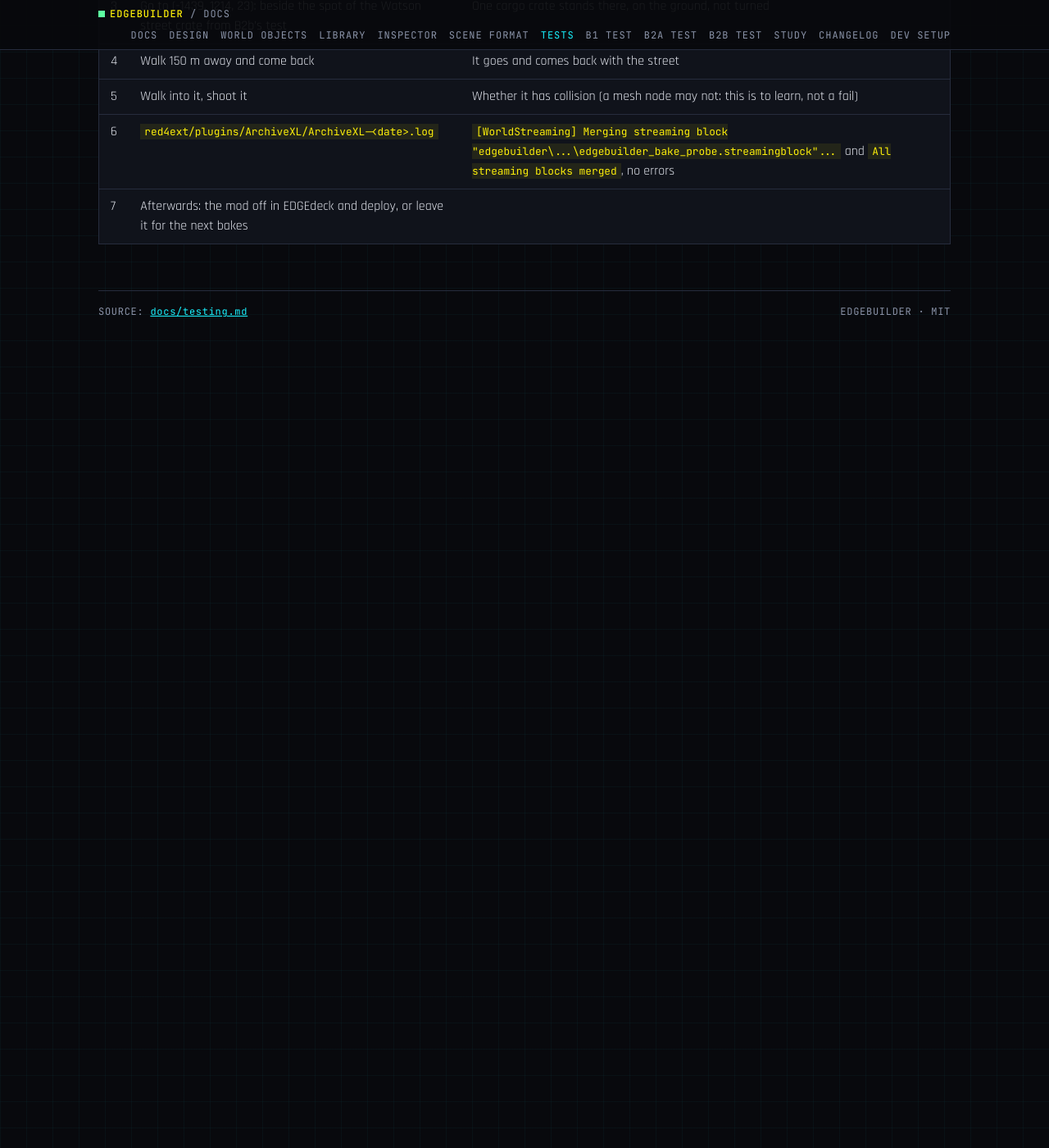
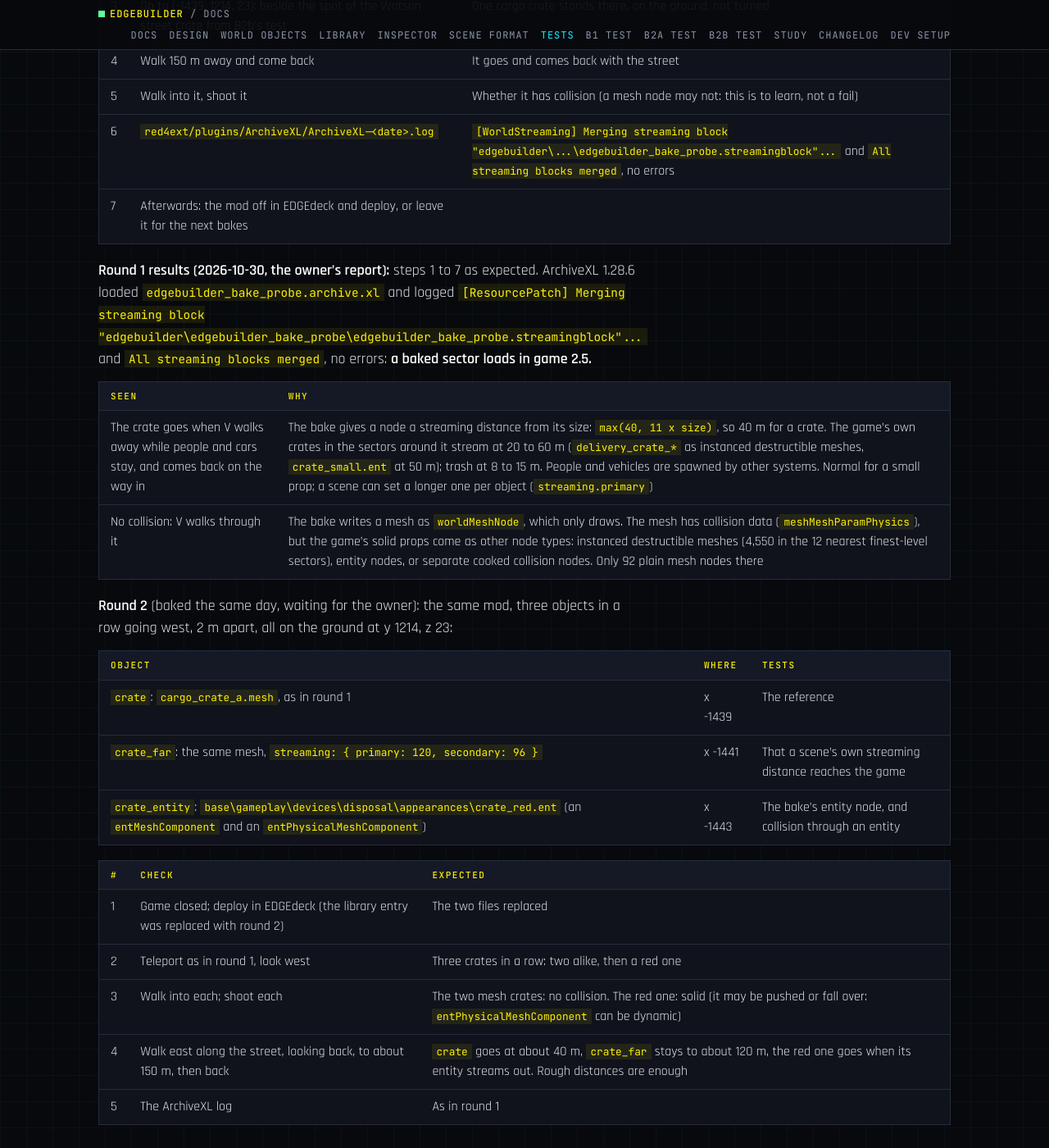
Before and after one commit to Edgemodders/EDGEbuilder, a Jekyll site: the page built from docs/testing.md, in a window 1280 px wide and 1400 px high, scrolled down 8513 px. Shown: the whole window at 82% size. Built offline with Jekyll 4.4.1, drawn with Linux system fonts in a browser that asks for light colours; some of the changed text lies outside the part shown.

Commit message:
Bake probe: round 1 passed on 2.5, round 2 for streaming distance and collision; REDbridge #13
Co-Authored-By: Claude Opus 5.5 <noreply@anthropic.com>

```diff
--- a/docs/testing.md
+++ b/docs/testing.md
@@ -22,7 +22,7 @@ Last updated 2026-10-30.
 | [B2b Camera](#b2b-camera) | In the game | B2b | 2026-10-14 (0.3.0) | Pass |
 | [B2b retest](#b2b-retest-in-032) | In the game | B2b | 2026-10-16 (0.3.2) | Pass |
 | [0.3.4 check on game 2.5](#034-check-on-game-25) | In the game | B2b | 2026-10-29 (0.3.4) | Pass |
-| [Bake probe](#bake-probe) | In the game, no EDGEbuilder | Bake probe | 2026-10-30 (REDbridge 0.11.0) | Waiting for the owner |
+| [Bake probe](#bake-probe) | In the game, no EDGEbuilder | Bake probe | 2026-10-30 (REDbridge 0.11.0) | Round 1 pass; round 2 waiting |
 
 ## Automated
 
@@ -195,7 +195,7 @@ Full steps: [B2b test](b2b-test.md). **Passed 2026-10-14** with EDGEbuilder 0.3.
 
 ### Bake probe
 
-**Built on 2026-10-30, waiting for the owner's test.** The first baked sector in the game: one crate, baked by REDbridge's `sector.build` from a script, packed by REDbridge's `project.pack`, deployed by EDGEdeck. EDGEbuilder is not involved, so it stays off for the whole test.
+**Round 1 passed on 2026-10-30** (results below); round 2 waits for the owner. The first baked sector in the game: one crate, baked by REDbridge's `sector.build` from a script, packed by REDbridge's `project.pack`, deployed by EDGEdeck. EDGEbuilder is not involved, so it stays off for the whole test.
 
 How it was made: `npm run build`, then `node scripts/bake-probe.mjs <out folder>` with REDbridge 0.11.0 (the one built in the REDbridge checkout; EDGEdeck had fetched 0.10.0, which writes 2.31 sectors). It writes `<out>/project`, the REDcode project the bake goes into, and `<out>/mod` with `archive\pc\mod\edgebuilder_bake_probe.archive` and `edgebuilder_bake_probe.archive.xl`. The crate is `cargo_crate_a.mesh` at (-1439.15, 1214.04, 23.07), not turned, scale 1: 2 m east of a crate dropped on a Watson street in B2b's test. The streaming box reaches 100 m around it.
 
@@ -216,3 +216,26 @@ streaming:
 | 5 | Walk into it, shoot it | Whether it has collision (a mesh node may not: this is to learn, not a fail) |
 | 6 | `red4ext/plugins/ArchiveXL/ArchiveXL-<date>.log` | `[WorldStreaming] Merging streaming block "edgebuilder\...\edgebuilder_bake_probe.streamingblock"...` and `All streaming blocks merged`, no errors |
 | 7 | Afterwards: the mod off in EDGEdeck and deploy, or leave it for the next bakes | |
+
+**Round 1 results (2026-10-30, the owner's report):** steps 1 to 7 as expected. ArchiveXL 1.28.6 loaded `edgebuilder_bake_probe.archive.xl` and logged `[ResourcePatch] Merging streaming block "edgebuilder\edgebuilder_bake_probe\edgebuilder_bake_probe.streamingblock"...` and `All streaming blocks merged`, no errors: **a baked sector loads in game 2.5.**
+
+| Seen | Why |
+|---|---|
+| The crate goes when V walks away while people and cars stay, and comes back on the way in | The bake gives a node a streaming distance from its size: `max(40, 11 x size)`, so 40 m for a crate. The game's own crates in the sectors around it stream at 20 to 60 m (`delivery_crate_*` as instanced destructible meshes, `crate_small.ent` at 50 m); trash at 8 to 15 m. People and vehicles are spawned by other systems. Normal for a small prop; a scene can set a longer one per object (`streaming.primary`) |
+| No collision: V walks through it | The bake writes a mesh as `worldMeshNode`, which only draws. The mesh has collision data (`meshMeshParamPhysics`), but the game's solid props come as other node types: instanced destructible meshes (4,550 in the 12 nearest finest-level sectors), entity nodes, or separate cooked collision nodes. Only 92 plain mesh nodes there |
+
+**Round 2** (baked the same day, waiting for the owner): the same mod, three objects in a row going west, 2 m apart, all on the ground at y 1214, z 23:
+
+| Object | Where | Tests |
+|---|---|---|
+| `crate`: `cargo_crate_a.mesh`, as in round 1 | x -1439 | The reference |
+| `crate_far`: the same mesh, `streaming: { primary: 120, secondary: 96 }` | x -1441 | That a scene's own streaming distance reaches the game |
+| `crate_entity`: `base\gameplay\devices\disposal\appearances\crate_red.ent` (an `entMeshComponent` and an `entPhysicalMeshComponent`) | x -1443 | The bake's entity node, and collision through an entity |
+
+| # | Check | Expected |
+|---|---|---|
+| 1 | Game closed; deploy in EDGEdeck (the library entry was replaced with round 2) | The two files replaced |
+| 2 | Teleport as in round 1, look west | Three crates in a row: two alike, then a red one |
+| 3 | Walk into each; shoot each | The two mesh crates: no collision. The red one: solid (it may be pushed or fall over: `entPhysicalMeshComponent` can be dynamic) |
+| 4 | Walk east along the street, looking back, to about 150 m, then back | `crate` goes at about 40 m, `crate_far` stays to about 120 m, the red one goes when its entity streams out. Rough distances are enough |
+| 5 | The ArchiveXL log | As in round 1 |
```
Also changed, not shown: CLAUDE.md (+1 -1 lines), docs/index.md (+1 -1 lines), scripts/bake-probe.mjs (+18 -1 lines), README.md.
